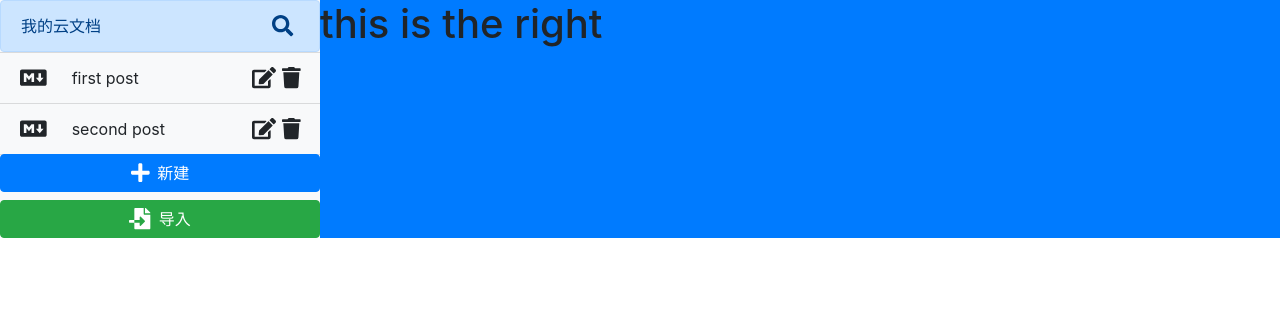
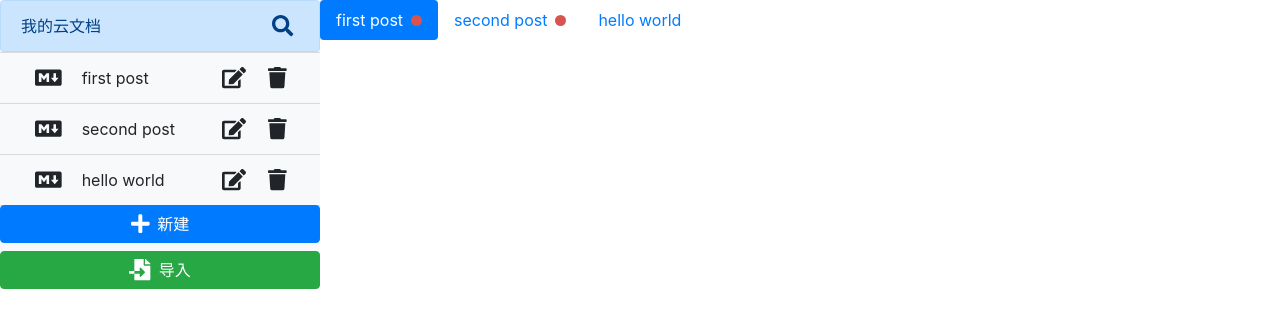
Before and after one commit to jialinNEU/Markdown-Editor, a React (Create React App) app: page / in a window 1280 px wide. Shown: the top 328 px of the page. Built offline with nearby package versions, Linux system fonts and the light colour scheme; the HTML template or start-up script is replaced by a standard one.

Commit message:
feat: add TabList component

```diff
--- a/package.json
+++ b/package.json
@@ -9,6 +9,8 @@
     "@fortawesome/free-solid-svg-icons": "^5.11.2",
     "@fortawesome/react-fontawesome": "^0.1.7",
     "bootstrap": "^4.3.1",
+    "classnames": "^2.2.6",
+    "node-sass": "^4.13.0",
     "react": "^16.12.0",
     "react-dom": "^16.12.0",
     "react-scripts": "3.2.0"
--- a/src/App.js
+++ b/src/App.js
@@ -3,6 +3,7 @@ import { faPlus, faFileImport } from '@fortawesome/free-solid-svg-icons';
 import FileSearch from './components/FileSearch';
 import FileList from './components/FileList';
 import BottomBtn from './components/BottomBtn';
+import TabList from './components/TabList';
 import defaultFiles from './utils/defaultFiles';
 import 'bootstrap/dist/css/bootstrap.min.css';
 import './App.css';
@@ -38,8 +39,14 @@ const App = () => {
             </div>
           </div>
         </div>
-        <div className="col-9 bg-primary right-panel">
-          <h1>this is the right</h1>
+        <div className="col-9 right-panel">
+          <TabList
+            files={defaultFiles}
+            activeId="1"
+            unsavedIds={['1', '2']}
+            onTabClick={(id) => {console.log(id)}}
+            onCloseTab={(id) => {console.log(id)}}
+          />
         </div>
       </div>
     </div>
--- a/src/components/FileList.js
+++ b/src/components/FileList.js
@@ -21,7 +21,7 @@ const FileList = ({
     setValue('');
   };
 
-  useEffect(() => {
+  useEffect(() => {  // eslint-disable-line react-hooks/exhaustive-deps
     if (enterPressed && editStatus) {
       const editItem = files.find(file => file.id === editStatus);
       onSaveEdit(editItem.id, value);
@@ -39,7 +39,7 @@ const FileList = ({
         files.map(file => (
           <li
             key={file.id}
-            className="list-group-item bg-light row d-flex align-items-center"
+            className="list-group-item bg-light row d-flex align-items-center mx-0"
           >
             {
               (file.id !== editStatus) && (
@@ -47,12 +47,12 @@ const FileList = ({
                   <span className="col-2">
                     <FontAwesomeIcon size="lg" icon={faMarkdown} />
                   </span>
-                  <span className="col-7 c-link" onClick={() => {onFileClick(file.id)}}>
+                  <span className="col-6 c-link" onClick={() => {onFileClick(file.id)}}>
                     {file.title}
                   </span>
                   <button
                     type="button"
-                    className="icon-button col-1"
+                    className="icon-button col-2"
                     onClick={
                       () => {
                         setEditStatus(file.id);
@@ -64,7 +64,7 @@ const FileList = ({
                   </button>
                   <button
                     type="button"
-                    className="icon-button col-1"
+                    className="icon-button col-2"
                     onClick={(() => {onFileDelete(file.id)})}
                   >
                     <FontAwesomeIcon title="删除" icon={faTrash} size="lg" />
--- /dev/null
+++ b/src/components/TabList.js
@@ -0,0 +1,76 @@
+import React, { useState, useEffect } from 'react';
+import PropTypes from 'prop-types';
+import cx from 'classnames';
+import { faTimes} from '@fortawesome/free-solid-svg-icons';
+import { FontAwesomeIcon } from '@fortawesome/react-fontawesome';
+import './TabList.scss'
+
+const TabList = ({
+  files,
+  activeId,
+  unsavedIds,
+  onTabClick,
+  onCloseTab,
+}) => {
+
+  return (
+    <ul className="nav nav-pills tablist-component">
+      {
+        files.map(file => {
+          const withUnsavedMark = unsavedIds.includes(file.id);
+          const finalClassname = cx({
+            'nav-link': true,
+            'active': file.id === activeId,
+            'withUnsaved': withUnsavedMark,
+          });
+
+          return (
+            <li
+              key={file.id}
+              className="nav-item"
+            >
+              <a // eslint-disable-line jsx-a11y/anchor-is-valid
+                href="#"
+                className={finalClassname}
+                onClick={(e) => {
+                  e.preventDefault();
+                  onTabClick(file.id);
+                }}
+              >
+                { file.title }
+                <span
+                  className="ml-2 close-icon"
+                  onClick={(e) => {
+                    e.stopPropagation();
+                    onCloseTab(file.id);
+                  }}
+                >
+                  <FontAwesomeIcon icon={faTimes} />
+                </span>
+                {
+                  withUnsavedMark && (
+                    <span className="rounded-circle ml-2 unsaved-icon" />
+                  )
+                }
+              </a>
+            </li>
+          );
+        })
+      }
+    </ul>
+  );
+};
+
+TabList.propTypes = {
+  files: PropTypes.array,
+  activeId: PropTypes.string,
+  unsaveIds: PropTypes.array,
+  onTabClick: PropTypes.func,
+  onCloseTab: PropTypes.func,
+};
+
+TabList.defaultProps = {
+  unsavedIds: [],
+};
+
+export default TabList;
--- /dev/null
+++ b/src/components/TabList.scss
@@ -0,0 +1,28 @@
+.tablist-component {
+  .close-icon {
+    visibility: hidden;
+  }
+  .nav-link:hover .close-icon {
+    visibility: visible;
+  }
+  .nav-link.active .close-icon {
+    visibility: visible;
+  }
+
+  .unsaved-icon {
+    display: inline-block;
+    background: #d9534f;
+    width: 11px;
+    height: 11px;
+  }
+
+  .withUnsaved.nav-link .close-icon {
+    display: none;
+  }
+  .withUnsaved.nav-link:hover .close-icon {
+    display: inline-block;
+  }
+  .withUnsaved.nav-link:hover .unsaved-icon {
+    display: none;
+  }
+}
--- a/src/hooks/useKeyPress.js
+++ b/src/hooks/useKeyPress.js
@@ -1,4 +1,4 @@
-import React, { useState, useEffect } from 'react';
+import { useState, useEffect } from 'react';
 
 const useKeyPress = (targetKeyCode) => {
   const [keyPressed, setKeyPressed] = useState(false);
@@ -22,7 +22,7 @@ const useKeyPress = (targetKeyCode) => {
       document.removeEventListener('keydown', keyDownHandler);
       document.removeEventListener('keyup', keyUpHandler);
     };
-  }, []);
+  }, []); // eslint-disable-line react-hooks/exhaustive-deps
 
   return keyPressed;
 };
--- a/src/utils/defaultFiles.js
+++ b/src/utils/defaultFiles.js
@@ -10,7 +10,13 @@ const defaultFiles = [
     title: 'second post',
     body: '## this is the title',
     createdAt: 1563762965704,
-  }
+  },
+  {
+    id: '3',
+    title: 'hello world',
+    body: '## this is hello world electron',
+    createdAt:1563762965704,
+  },
 ];
 
 export default defaultFiles;
```
Also changed, not shown: 1 other file (tests, documents, lock files or other folders).
